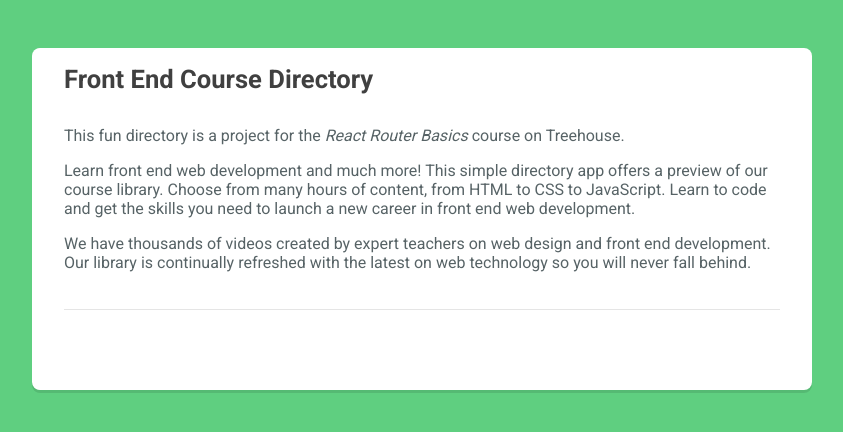
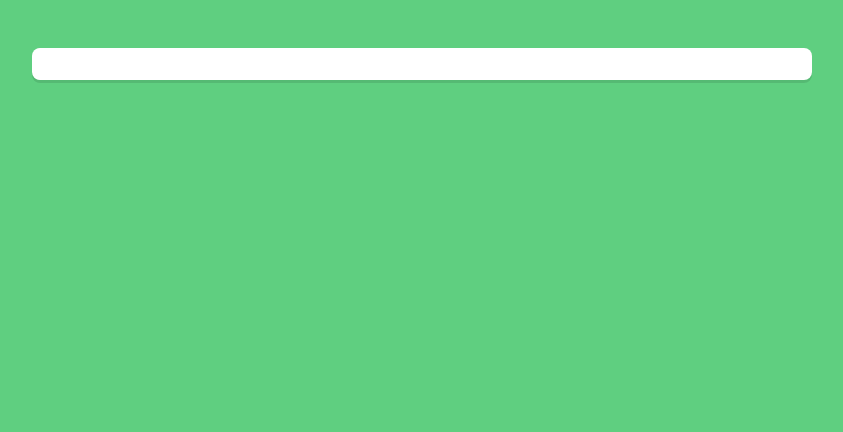
Before and after one commit to john-blaine/react-routing-examples, a React (Create React App) app: page /courses in a window 1280 px wide. Shown: the top 432 px of the page, without its empty margins (218-1061 px from the left). Built offline with nearby package versions, Linux system fonts and the light colour scheme.

Commit message:
Add exact prop to make home render only when route is "/"

```diff
--- a/src/components/App.js
+++ b/src/components/App.js
@@ -9,7 +9,7 @@ import About from './About';
 const App = () => (
   <BrowserRouter>
     <div className="container">
-      <Route path="/" component={Home} />
+      <Route exact path="/" component={Home} />
       <Route path="/about" component={About} />
     </div>
   </BrowserRouter>
```
